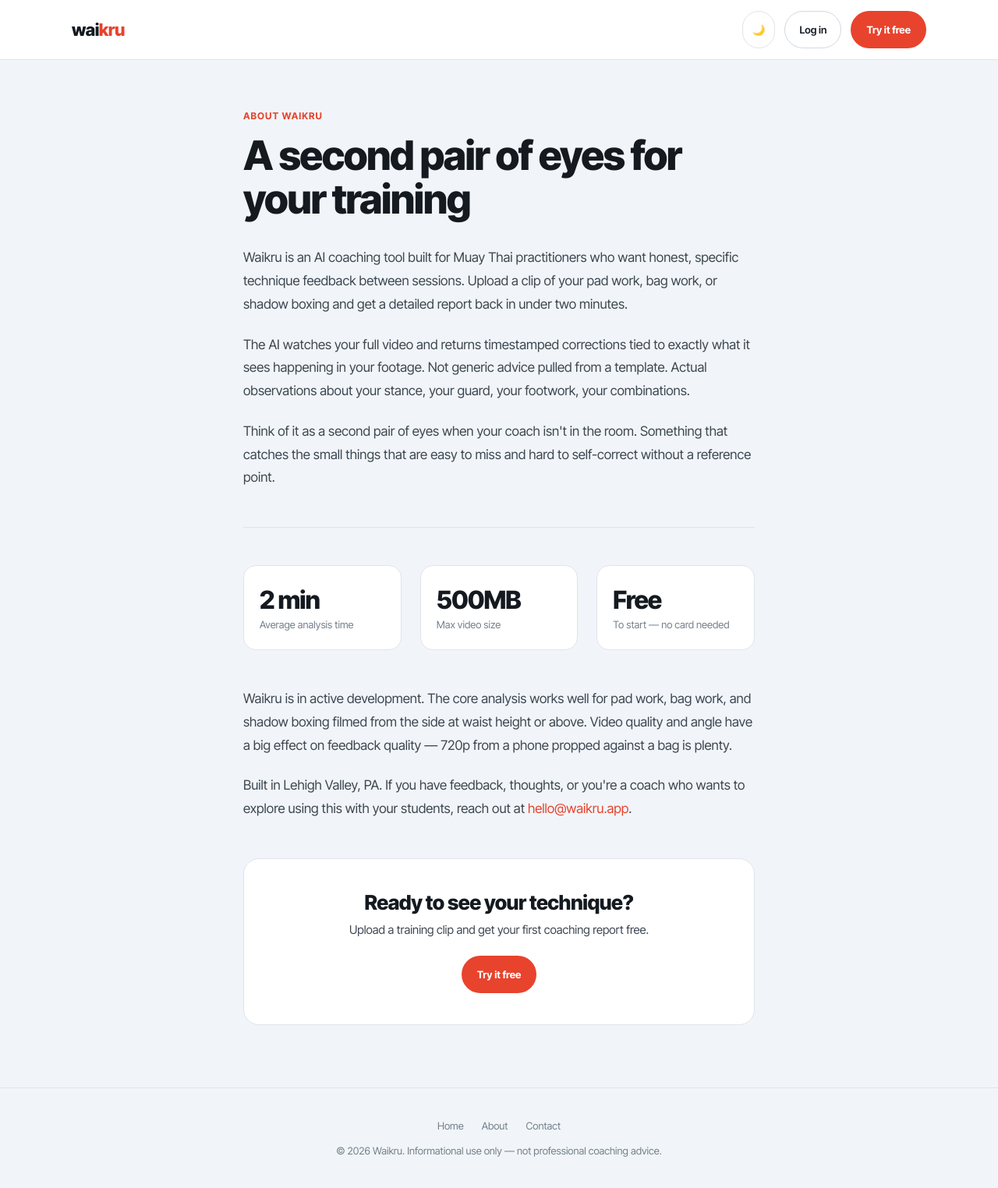
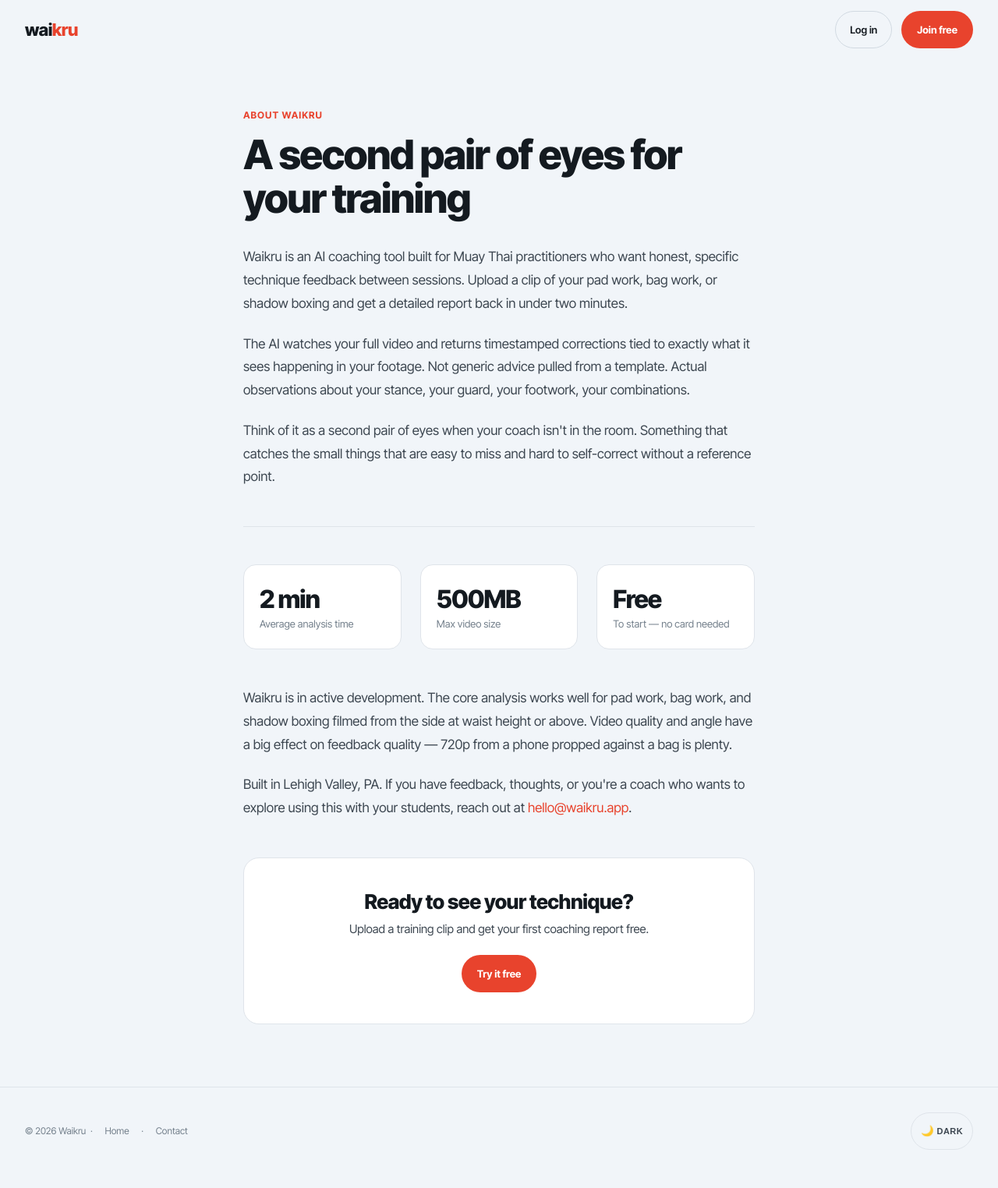
Before and after one commit to waikru/waikru-app, a Flask app: page /about in a window 1280 px wide. Shown: the whole page at 78% size. After the commit the page ends 1475 px from the top, so only its background shows below. Run offline with Flask 3, Linux system fonts and the light colour scheme.

Commit message:
ui: transparent nav, remove upgrade btn, join free cta, theme toggle in footer, about page

```diff
--- a/templates/about.html
+++ b/templates/about.html
@@ -42,15 +42,12 @@
       transition: background 0.2s, color 0.2s;
     }
     nav {
-      background: var(--bg-white);
-      border-bottom: 1px solid var(--border);
+      background: none;
       position: sticky;
       top: 0;
       z-index: 50;
     }
     .nav-inner {
-      max-width: 1160px;
-      margin: 0 auto;
       padding: 14px 32px;
       display: flex;
       align-items: center;
@@ -211,9 +208,8 @@
   <div class="nav-inner">
     <a href="/" class="logo">wai<span>kru</span></a>
     <div class="nav-right">
-      <button class="theme-toggle" onclick="toggleTheme()"><span id="themeIcon">🌙</span></button>
       <a href="/login" class="btn-pill-outline">Log in</a>
-      <a href="/" class="btn-pill">Try it free</a>
+      <a href="/signup" class="btn-pill">Join free</a>
     </div>
   </div>
 </nav>
@@ -260,18 +256,21 @@
   </div>
 </main>
 
-<footer>
-  <a href="/">Home</a>
-  <a href="/about">About</a>
-  <a href="mailto:hello@waikru.app">Contact</a>
-  <br><br>
-  &copy; 2026 Waikru. Informational use only — not professional coaching advice.
+<footer style="display:flex;justify-content:space-between;align-items:center;flex-wrap:wrap;gap:12px;padding:32px;font-size:12px;color:var(--text-dim);border-top:1px solid var(--border);margin-top:80px;">
+  <span>&copy; 2026 Waikru &nbsp;&middot;&nbsp; <a href="/" style="color:var(--text-dim);text-decoration:none;">Home</a> &nbsp;&middot;&nbsp; <a href="mailto:hello@waikru.app" style="color:var(--text-dim);text-decoration:none;">Contact</a></span>
+  <button class="theme-toggle" onclick="toggleTheme()">
+    <span id="themeIcon">🌙</span>
+    <span id="themeLabel" style="font-size:11px;font-weight:600;letter-spacing:0.4px;text-transform:uppercase;margin-left:4px;">Dark</span>
+  </button>
 </footer>
 
 <script>
   function applyTheme(theme) {
     document.documentElement.setAttribute('data-theme', theme);
-    document.getElementById('themeIcon').textContent = theme === 'dark' ? '☀️' : '🌙';
+    const icon = document.getElementById('themeIcon');
+    const label = document.getElementById('themeLabel');
+    if (icon) icon.textContent = theme === 'dark' ? '☀️' : '🌙';
+    if (label) label.textContent = theme === 'dark' ? 'Light' : 'Dark';
     localStorage.setItem('waikru-theme', theme);
   }
   function toggleTheme() {
```
Also changed, not shown: templates/index.html (+6 -11 lines).
